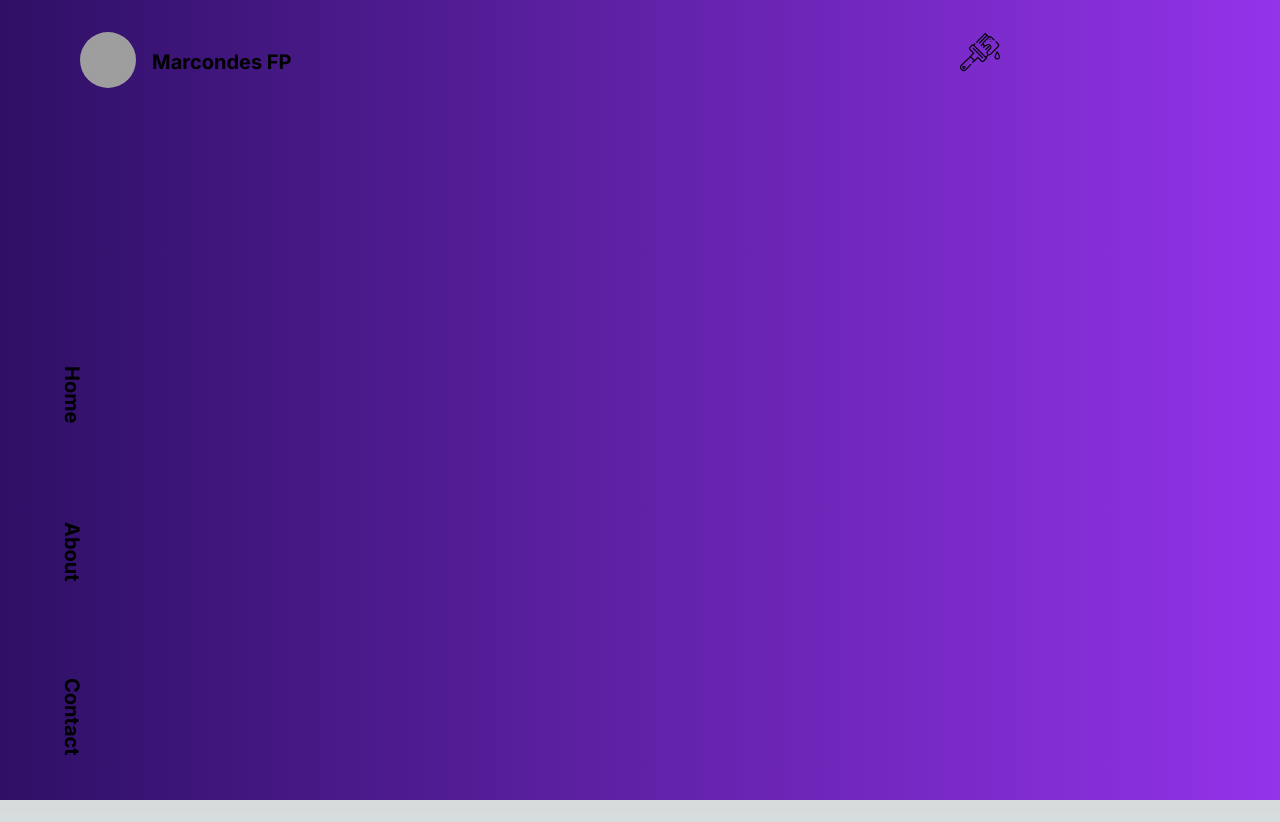
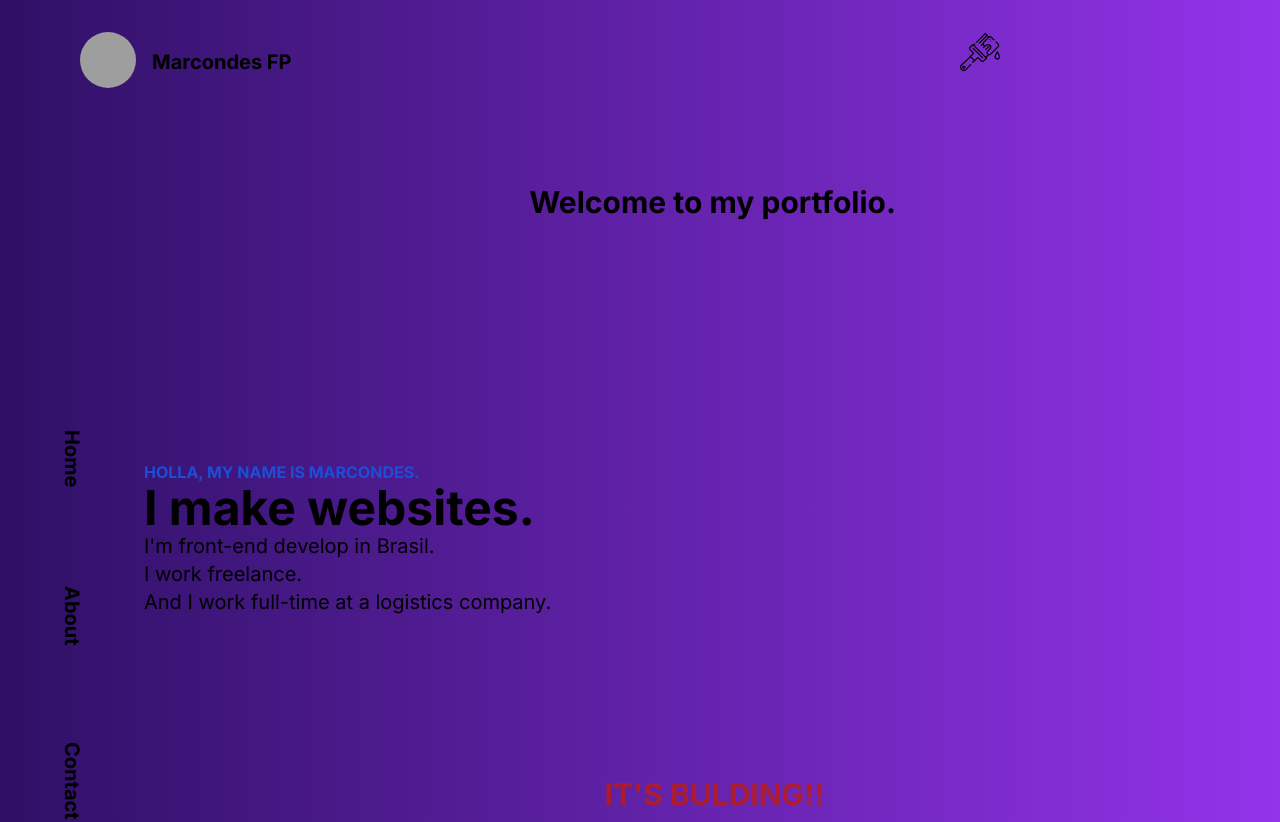
Before and after one commit to mascou9090/portfile-mascou, a Next.js app: page / in a window 1280 px wide. Shown: the top 822 px of the page. Built offline with nearby package versions, Linux system fonts and the light colour scheme; grey boxes are pictures that could not be loaded.

Commit message:
Add something content to main tag

```diff
--- a/app/page.tsx
+++ b/app/page.tsx
@@ -1,13 +1,17 @@
 import { Footer } from "@/components/Footer";
 import { Header } from "@/components/Header";
 import { NavBar } from "@/components/NavBar";
+import { MainContent } from "@/components/MainContent";
 
 export default function Home() {
   return (
-    <main className="md:h-dvh bg-gradient-to-l from-purple-600 to-violet-950">
+    <div className="bg-gradient-to-l from-purple-600 to-violet-950">
       <Header />
-      <NavBar />
+      <div className="flex col-span-3">
+        <NavBar />
+        <MainContent />
+      </div>
       <Footer />
-    </main>
+    </div>
   );
 }
--- a/components/Header/index.tsx
+++ b/components/Header/index.tsx
@@ -1,7 +1,7 @@
 import Pincel from "../../assets/pincel.png"
 export const Header = () => {
     return (
-        <header className="flex h-10 w-auto">
+        <header className="flex w-auto">
             <div className="flex w-full ml-20 mt-8">
                 <img className="w-14 h-14 rounded-full cursor-pointer" src="https://avatars.githubusercontent.com/u/104319336?v=4" alt="perfil photo" />
                 <strong className="m-4 text-xl hover:text-pink-300 duration-300 text-black cursor-pointer">Marcondes FP</strong>
--- /dev/null
+++ b/components/MainContent/index.tsx
@@ -0,0 +1,33 @@
+
+export const MainContent = () => {
+    return (
+        <main className="w-full text-black">
+            <div className="text-end font-bold text-3xl">
+                <h1 className="mt-20 mr-32 xl:mr-96">Welcome to my portfolio.</h1>
+            </div>
+            <div className="mt-60">
+                <h2 className="text-md text-blue-700 hover:text-pink-300 duration-300 cursor-pointer font-bold">HOLLA, MY NAME IS MARCONDES.</h2>
+            </div>
+            <div>
+                <aside>
+                    <p className="text-xl w-[50%]">
+                        <strong className="text-5xl">
+                            I make websites.
+                        </strong> <br />
+                        I'm front-end develop in Brasil. <br />
+                        I work freelance. <br />
+                        And I work full-time at a logistics company. <br />
+                    </p>
+                </aside>
+            </div>
+            <div className="m-40 text-center text-3xl">
+                <h3>
+                    <span className="relativo">
+                        <span className="text-red-700 animate-pulse absolute font-bold">IT'S BULDING!!</span>
+                        <span className="text-red-700 text-bold opacity-5">IT'S BULDING!!</span>
+                    </span>
+                </h3>
+            </div>
+        </ main>
+    )
+}
--- a/components/NavBar/index.tsx
+++ b/components/NavBar/index.tsx
@@ -2,12 +2,12 @@ import Link from "next/link"
 
 export const NavBar = () => {
     return (
-        <div className="h-auto">
+        <div className="">
             <nav className="list-none space-y-32 sm:pt-96 duration-300 w-14 sm:w-36 text-black font-bold text-xl py-80">
                 <li className="rotate-90 trasition-colors duration-300 hover:text-red-300 cursor-pointer">Home</li>
                 <li className="rotate-90 trasition-colors duration-300 hover:text-red-300 cursor-pointer">About</li>
                 <li className="rotate-90 trasition-colors duration-300 hover:text-red-300 cursor-pointer">
-                    <Link href="/contact">Contact</Link></li>
+                    <Link href="#">Contact</Link></li>
             </nav>
         </div>
     )
```
